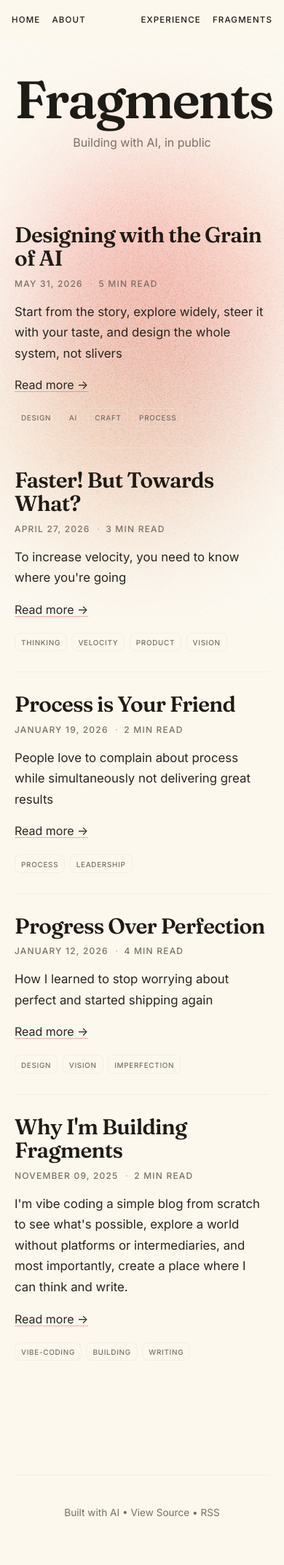
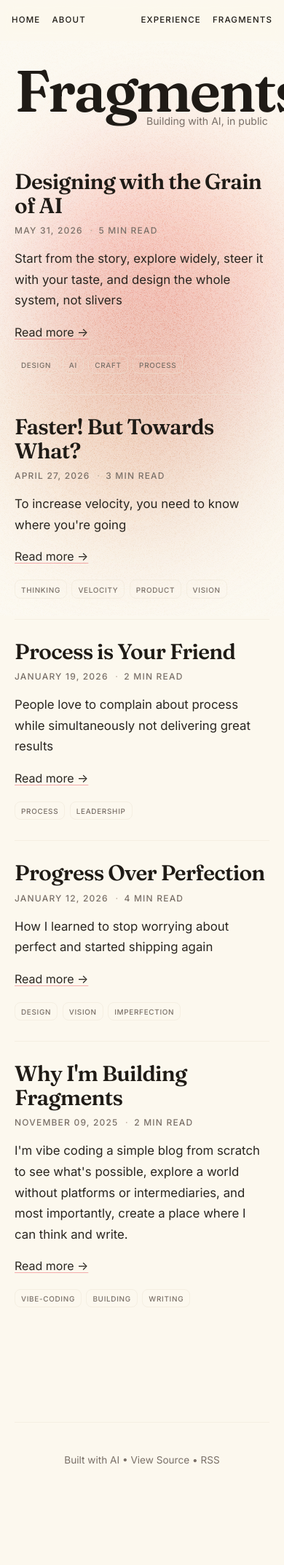
Before and after one commit to bryanrea/bryanrea.com, a Flask app: page /fragments/ in a window 390 px wide; the page is wider, and only the part inside the window is pictured. Shown: that part at 73% size. After the commit the page ends 2006 px from the top of that part, so only its background shows below. Run offline with Flask 3, Linux system fonts and the light colour scheme; some libraries are stand-ins or nearby versions.

Commit message:
Align Fragments hero with the home page hero
The Fragments landing hero used a different structure and sizing from
the portfolio home hero: a 7.5rem title with the tagline centered in
normal flow, plus heavier top/bottom spacing. This made the two
site-identity heroes look inconsistent.

Restructure the Fragments hero to mirror the home hero in /style.css:
- 8rem serif title (was 7.5rem)
- tagline absolutely positioned and tucked under-right, clearing the
  "g" descender the way home's tagline clears the "y" in "Bryan"
  (left: 46%, just past where the "g" ends at ~43% of the title width)
- top offset of 6rem to match home (body's --nav-height padding + 2.5rem)
- matching gap to the first post and mobile breakpoint sizing

Also let app.py read PORT from the environment (falling back to 5000)
so the local preview server can bind a free port.

Co-Authored-By: Claude Opus 4.8 <noreply@anthropic.com>

```diff
--- a/fragments/app.py
+++ b/fragments/app.py
@@ -359,4 +359,4 @@ def shared_static(filename):
 
 # Run the app
 if __name__ == '__main__':
-    app.run(debug=True, port=5000)
+    app.run(debug=True, port=int(os.environ.get('PORT', 5000)))
--- a/fragments/static/css/style.css
+++ b/fragments/static/css/style.css
@@ -71,38 +71,55 @@ p {
 }
 
 /* ===========================
-   Header (site identity)
+   Hero (site identity)
+   Mirrors the home page hero in the portfolio's /style.css so the
+   Fragments landing matches: an 8rem name with the tagline tucked
+   under-right. The body already adds --nav-height (3.5rem) of top
+   padding, so 2.5rem here lands the title 6rem from the top — the
+   same offset as home's 6rem hero padding-top.
    =========================== */
-header {
-    padding: 5.5rem 0 4rem;
-    margin-bottom: 4rem;
+header.hero {
+    padding: 2.5rem 0 1.5rem;
+    margin-bottom: 2.5rem;
     text-align: center;
 }
 
-header h1 {
-    font-size: 7.5rem;
+.hero-name {
+    display: inline-block;
+    position: relative;
+    text-align: left;
+}
+
+.hero-name h1 {
+    font-size: 8rem;
     font-weight: 600;
     line-height: 0.9;
     letter-spacing: -0.04em;
-    margin-bottom: 0.85rem;
+    margin-bottom: 0;
 }
 
-header h1 a {
+.hero-name h1 a {
     color: var(--color-ink);
     text-decoration: none;
 }
 
-header h1 a:hover {
+.hero-name h1 a:hover {
     color: var(--color-accent);
 }
 
-.tagline {
+.hero-name .tagline {
+    position: absolute;
+    top: 100%;
+    margin-top: -0.4em;
+    /* Start just right of the "g" descender so the tagline clears it,
+       the way home's tagline clears the "y" in "Bryan". The "g" in
+       "Fragments" ends at ~43% of the title width. */
+    left: 46%;
     color: var(--color-muted);
     font-family: var(--font-sans);
-    font-size: 1rem;
+    font-size: 1.1rem;
     font-weight: 400;
-    margin-top: 0;
-    margin-bottom: 0;
+    white-space: nowrap;
 }
 
 /* ===========================
@@ -544,14 +561,18 @@ footer a:hover {
    Responsive
    =========================== */
 @media (max-width: 768px) {
-    header {
-        padding: 3rem 0 2.5rem;
-        margin-bottom: 3rem;
+    header.hero {
+        padding: 2rem 0 2rem;
+        margin-bottom: 2rem;
     }
 
-    header h1 {
-        font-size: 4.5rem;
+    .hero-name h1 {
+        font-size: 5rem;
         letter-spacing: -0.035em;
+    }
+
+    .hero-name .tagline {
+        font-size: 0.88rem;
     }
 
     .post-preview h2,
--- a/fragments/templates/base.html
+++ b/fragments/templates/base.html
@@ -49,11 +49,9 @@
 
     {% block site_header %}
     <header class="hero">
-        <div class="container">
-            <div class="site-identity">
-                <h1><a href="{{ url_for('fragments.index') }}">Fragments</a></h1>
-                <p class="tagline">Building with AI, in public</p>
-            </div>
+        <div class="hero-name">
+            <h1><a href="{{ url_for('fragments.index') }}">Fragments</a></h1>
+            <p class="tagline">Building with AI, in public</p>
         </div>
     </header>
     {% endblock %}
```
